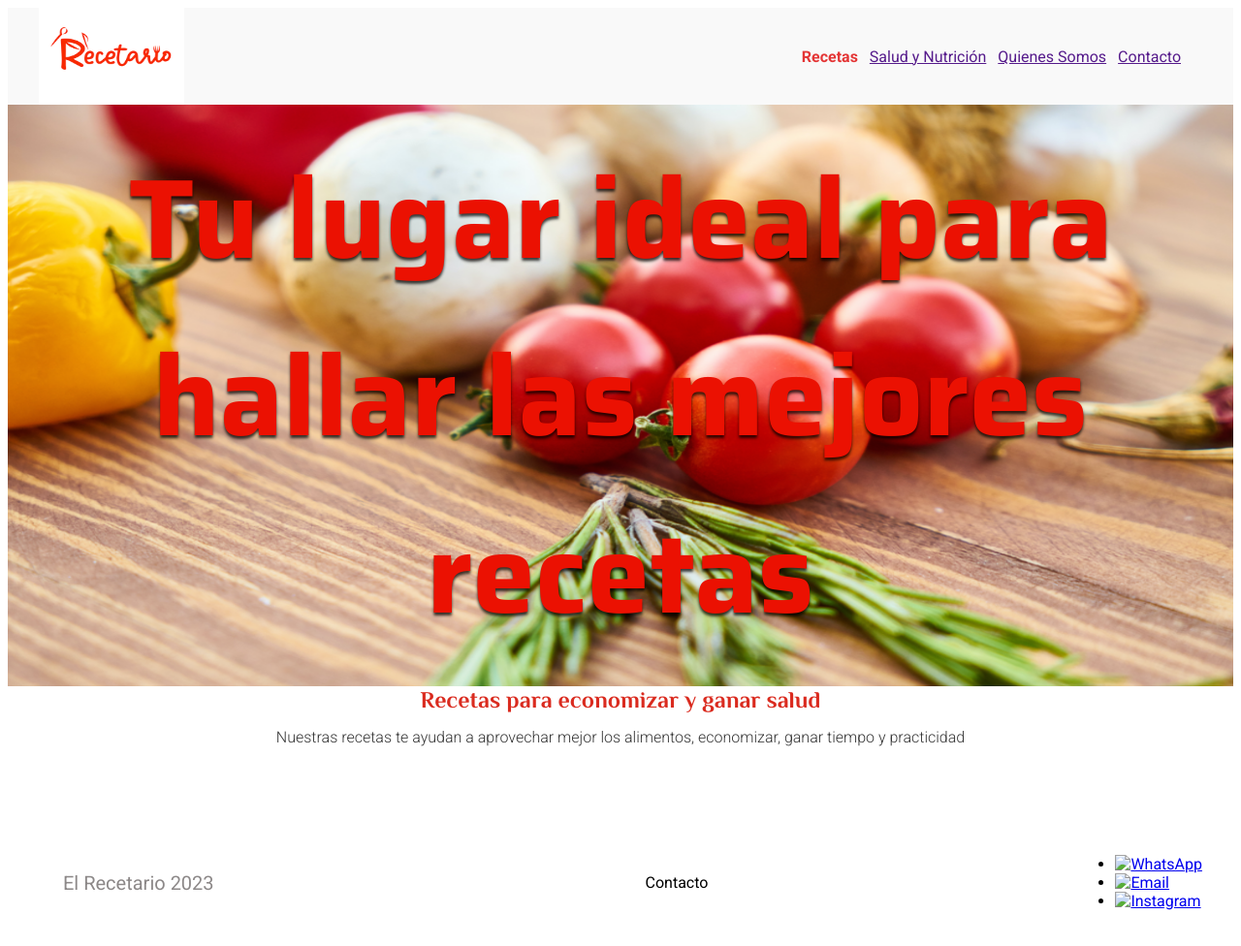
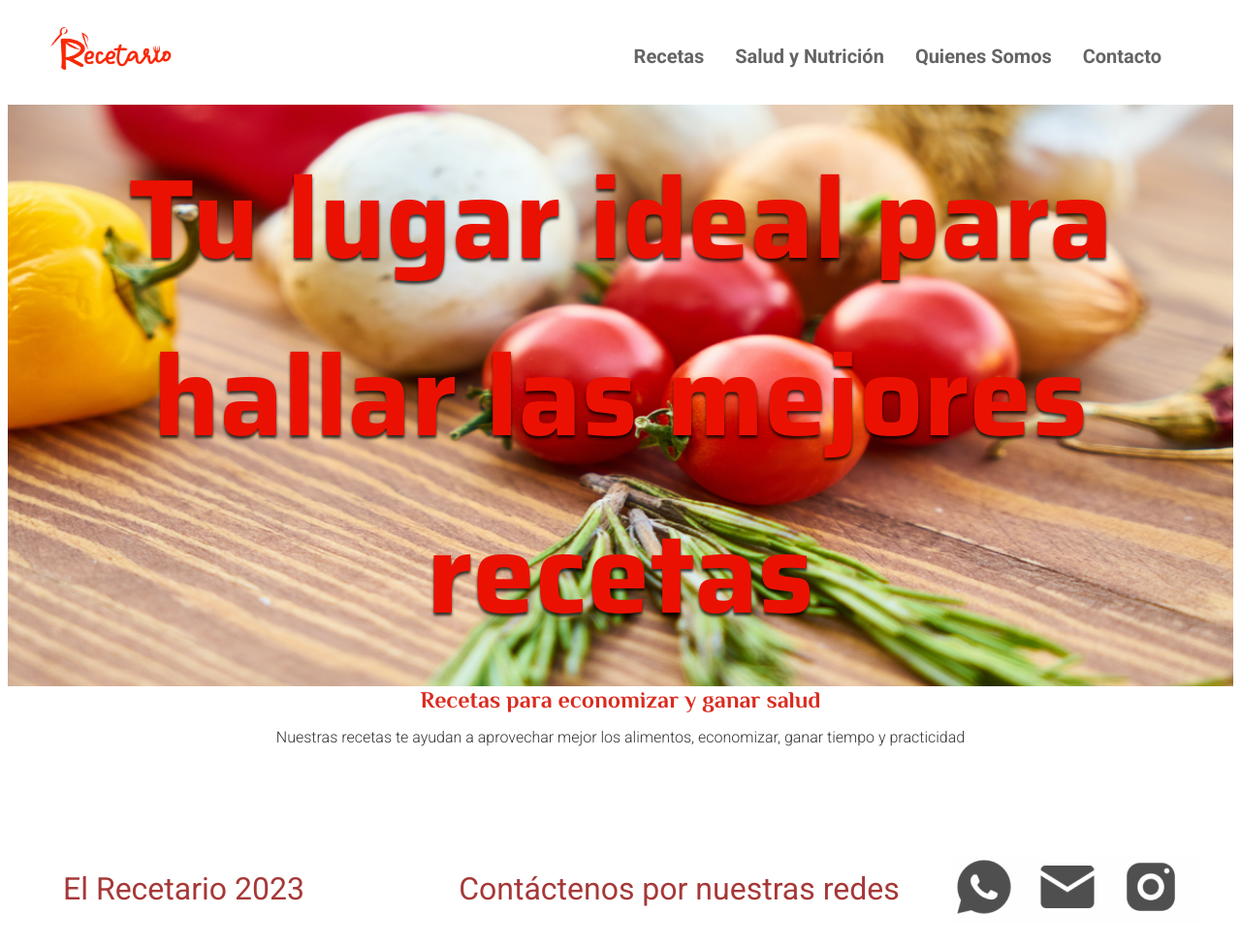
Before and after one commit to josersb/El-recetario, a plain HTML site: page index.html in a window 1280 px wide. Shown: the whole page at 97% size. Drawn offline with Linux system fonts and the light colour scheme.

Commit message:
ampliacion del css, parte 2

```diff
--- a/CSS/header.css
+++ b/CSS/header.css
@@ -1,6 +1,6 @@
 .cabecera {
     align-items: center;
-    background: #f9f9f9;
+    background: #ffffff;
     display: flex;
     justify-content: space-between;
     padding-left: 2rem;
@@ -16,10 +16,12 @@
     padding: 10px 10px 10px 10px;
 }
 
+/*
 .logo:hover{
     width:160px;
     height:110px;
 }
+*/
 
 .menu__lista{
     display: flex;
@@ -31,13 +33,16 @@
     margin-right: 0.75rem;
 }
 
-.menu__link--activo {
-    color: #e43535;
+.menu__link {
+    color: #646464;
+    margin-right: 1.25rem;
+    text-decoration: none;
     font-weight: bold;
-    text-decoration: none;
+    font-size: 20px;
 }
 
 .menu__link:hover {
     text-decoration: none;
-    color: rgb(96, 243, 104);
+    color: rgb(31, 147, 255);
+    transition: .5s;
 }
--- a/CSS/rodapie.css
+++ /dev/null
@@ -1,18 +0,0 @@
-.rodapie{
-    display: flex;
-    justify-content: space-between;
-    align-items: center;
-    padding-top:5rem;
-    padding-left: 2rem;
-    padding-right: 2rem;
-}
-
-.rodapie__titulo{
-    display: flex;
-    color: #8c8888;
-    font-weight: 400;
-    font-size: 1.25rem;
-    align-items: center;
-    padding: 1.5625rem;
-
-}
--- /dev/null
+++ b/CSS/rodapie/rodapie-descripcion.css
@@ -0,0 +1,6 @@
+.rodapie__descripcion{
+    display:flex;
+    font-size: 2rem;
+    margin-left: 5rem;
+    color: #8d0000c7;
+}
--- /dev/null
+++ b/CSS/rodapie/rodapie-icon.css
@@ -0,0 +1,3 @@
+.rodapie__icon{
+    margin-right: 1.25rem;
+}
--- /dev/null
+++ b/CSS/rodapie/rodapie-item.css
@@ -0,0 +1,6 @@
+.rodapie__item{
+    list-style: none;
+    background-color: rgb(255, 254, 254);
+    mix-blend-mode: luminosity;
+    filter: grayscale(100%);
+}
--- /dev/null
+++ b/CSS/rodapie/rodapie-lista.css
@@ -0,0 +1,3 @@
+.rodapie__lista{
+    display: flex;
+}
--- /dev/null
+++ b/CSS/rodapie/rodapie-titulo.css
@@ -0,0 +1,9 @@
+.rodapie__titulo{
+    display: flex;
+    color: #8d0000c7;
+    font-weight: 400;
+    font-size: 2rem;
+    align-items: center;
+    padding: 1.5625rem;
+
+}
--- /dev/null
+++ b/CSS/rodapie/rodapie.css
@@ -0,0 +1,8 @@
+.rodapie{
+    display: flex;
+    justify-content: space-between;
+    align-items: center;
+    padding-top:5rem;
+    padding-left: 2rem;
+    padding-right: 2rem;
+}
--- a/index.html
+++ b/index.html
@@ -16,8 +16,13 @@
         <link rel="stylesheet" href="CSS/banner/banner.css">
         <link rel="stylesheet" href="CSS/banner/banner-imagen.css">
         <link rel="stylesheet" href="CSS/banner/banner-titulo.css">
-    <link rel="stylesheet" href="CSS/rodapie.css">
         <link rel="stylesheet" href="CSS/intro.css">
+        <link rel="stylesheet" href="CSS/rodapie/rodapie.css">
+        <link rel="stylesheet" href="CSS/rodapie/rodapie-titulo.css">
+        <link rel="stylesheet" href="CSS/rodapie/rodapie-descripcion.css">
+        <link rel="stylesheet" href="CSS/rodapie/rodapie-lista.css">
+        <link rel="stylesheet" href="CSS/rodapie/rodapie-icon.css">
+        <link rel="stylesheet" href="CSS/rodapie/rodapie-item.css">
         <link rel="stylesheet" href="">
     </head>
 
@@ -27,7 +32,7 @@
             <img class="logo" src="img/Recetario-logo-1.png" alt="logo de El Recetario">
             <nav class="menu">
                 <ul class="menu__lista">
-                <li class="menu__item"><a class="menu__link--activo" href="">Recetas</a></li>
+                    <li class="menu__item"><a class="menu__link" href="">Recetas</a></li>
                     <li class="menu__item"><a class="menu__link" href="">Salud y Nutrición</a></li>
                     <li class="menu__item"><a class="menu__link" href="">Quienes Somos</a></li>
                     <li class="menu__item"><a class="menu__link" href="">Contacto</a></li>
@@ -50,11 +55,11 @@
         <!-- aca comienza el pie de pagina-->
         <footer class="rodapie">
             <h3 class="rodapie__titulo">El Recetario 2023</h2>
-        <p class="rodapie__descripcion">Contacto</p>
+            <p class="rodapie__descripcion">Contáctenos por nuestras redes</p>
             <ul class="rodapie__lista">
-            <li class="rodapie__item"><a class="rodapie__icon" href="#"><img alt="WhatsApp" src="Link a la Carpeta de Imagenes"></a></li>
-            <li class="rodapie__item"><a class="rodapie__icon" href="#" ><img alt="Email" src="Link a la Carpeta de Imagenes"></a></li>
-            <li class="rodapie__item"><a class="rodapie__icon" href="#"><img alt="Instagram" src="Link a la Carpeta de Imagenes"></a></li>
+                <li class="rodapie__item"><a class="rodapie__icon" href="#"><img alt="WhatsApp" src="/img/WhatsApp.png"></a></li>
+                <li class="rodapie__item"><a class="rodapie__icon" href="#" ><img alt="Email" src="img/email.png"></a></li>
+                <li class="rodapie__item"><a class="rodapie__icon" href="#"><img alt="Instagram" src="img/Instagram.png"></a></li>
             </ul>
         </footer>
     </body>
```
Lines whose indentation alone changed are shown as unchanged.
